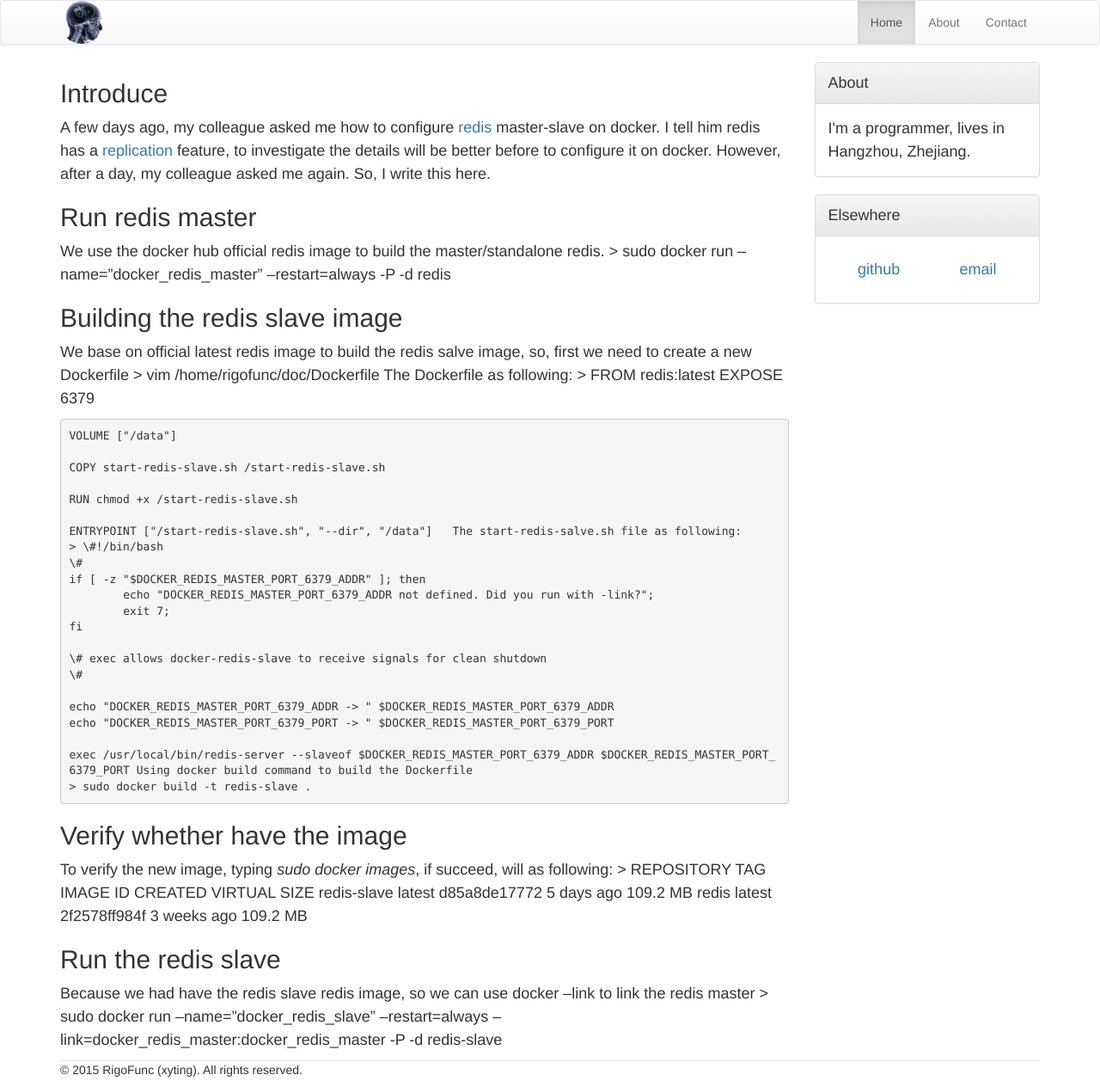
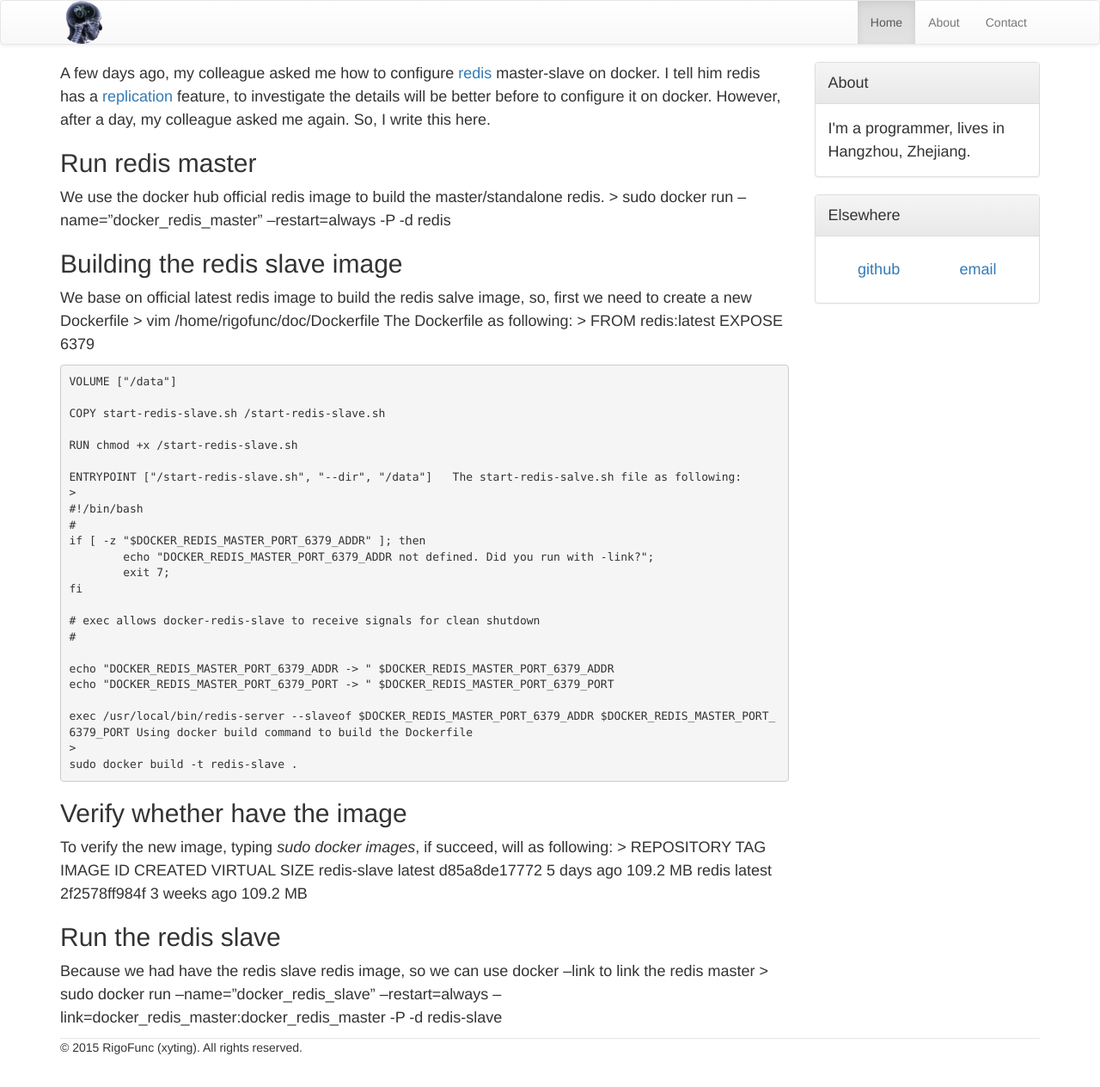
Before and after one commit to rigofunc/xyting.github.io, a Jekyll site: the page built from _posts/2015-10-6-docker-redis-master-slave.md, in a window 1280 px wide. Shown: the whole page at 86% size. Built offline with Jekyll 4.4.1, drawn with Linux system fonts in a browser that asks for light colours; Markdown is read by kramdown in place of the engine named in the settings; after the commit the page ends 1238 px from its top, so only the background shows below that.

Commit message:
post docker redis master slave

```diff
--- a/_posts/2015-10-6-docker-redis-master-slave.md
+++ b/_posts/2015-10-6-docker-redis-master-slave.md
@@ -2,19 +2,21 @@
 layout: default
 ---
 
-## Introduce
 A few days ago, my colleague asked me how to configure [redis](http://redis.io/) master-slave on docker. I tell him redis has a [replication](http://redis.io/topics/replication)
 feature, to investigate the details will be better before to configure it on docker. However, after a day, my colleague asked me again. So, I write this here.
 
 ## Run redis master
 We use the docker hub official redis image to build the master/standalone redis.
-	> sudo docker run --name="docker_redis_master" --restart=always -P -d redis
+	>
+	sudo docker run --name="docker_redis_master" --restart=always -P -d redis
 
 ## Building the redis slave image
 We base on official latest redis image to build the redis salve image, so, first we need to create a new Dockerfile
-	> vim /home/rigofunc/doc/Dockerfile
+	>
+	vim /home/rigofunc/doc/Dockerfile
 The Dockerfile as following:
-	> FROM redis:latest
+	>
+	FROM redis:latest
 	EXPOSE 6379
 
 	VOLUME ["/data"]
@@ -25,29 +27,33 @@ The Dockerfile as following:
 
 	ENTRYPOINT ["/start-redis-slave.sh", "--dir", "/data"]
 The start-redis-salve.sh file as following:
-	> \#!/bin/bash
-	\#
+	>
+	#!/bin/bash
+	#
 	if [ -z "$DOCKER_REDIS_MASTER_PORT_6379_ADDR" ]; then
 		echo "DOCKER_REDIS_MASTER_PORT_6379_ADDR not defined. Did you run with -link?";
 		exit 7;
 	fi
 
-	\# exec allows docker-redis-slave to receive signals for clean shutdown
-	\#
+	# exec allows docker-redis-slave to receive signals for clean shutdown
+	#
 
 	echo "DOCKER_REDIS_MASTER_PORT_6379_ADDR -> " $DOCKER_REDIS_MASTER_PORT_6379_ADDR
 	echo "DOCKER_REDIS_MASTER_PORT_6379_PORT -> " $DOCKER_REDIS_MASTER_PORT_6379_PORT
 
 	exec /usr/local/bin/redis-server --slaveof $DOCKER_REDIS_MASTER_PORT_6379_ADDR $DOCKER_REDIS_MASTER_PORT_6379_PORT
 Using docker build command to build the Dockerfile
-	> sudo docker build -t redis-slave .
+	>
+	sudo docker build -t redis-slave .
 
 ## Verify whether have the image
 To verify the new image, typing *sudo docker images*, if succeed, will as following:
-	> REPOSITORY          TAG                 IMAGE ID            CREATED             VIRTUAL SIZE
+	>
+	REPOSITORY          TAG                 IMAGE ID            CREATED             VIRTUAL SIZE
 	redis-slave         latest              d85a8de17772        5 days ago          109.2 MB
 	redis               latest              2f2578ff984f        3 weeks ago         109.2 MB
 
 ## Run the redis slave
 Because we had have the redis slave redis image, so we can use docker --link to link the redis master
-	> sudo docker run --name="docker_redis_slave" --restart=always --link=docker_redis_master:docker_redis_master -P -d redis-slave
+	>
+	sudo docker run --name="docker_redis_slave" --restart=always --link=docker_redis_master:docker_redis_master -P -d redis-slave
```
